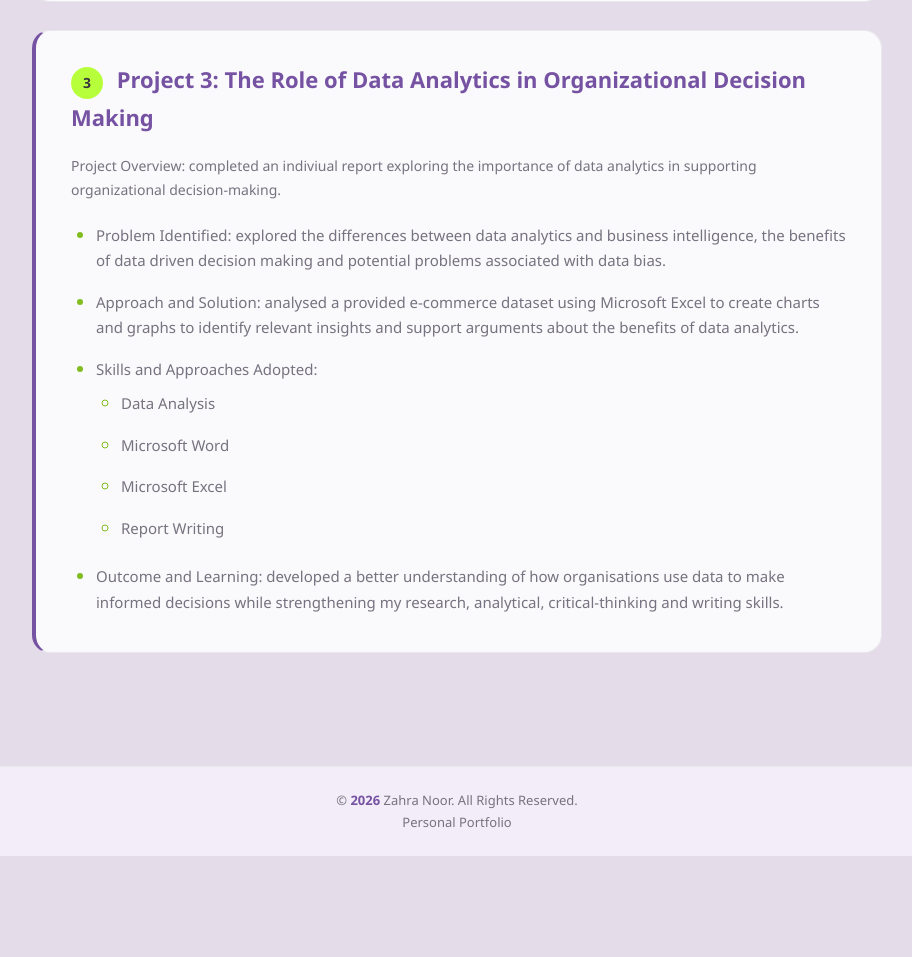
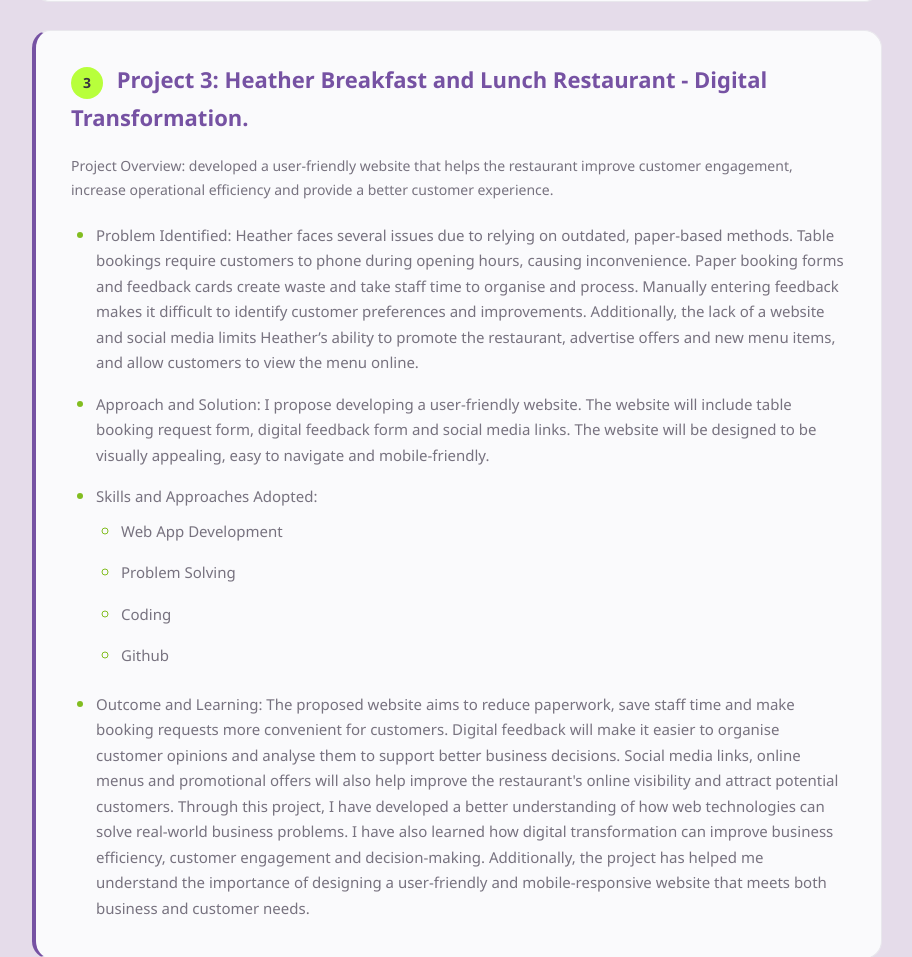
Before and after one commit to znoor300/web-app-development-assign., a plain HTML site: page business.html in a window 1280 px wide. Shown: the part 2135-3092 px from the top of the page, without its empty margins (183-1095 px from the left). Before the commit the page ends 2991 px from the top, so only its background shows below. Drawn offline with Linux system fonts and the light colour scheme.

Commit message:
Update business.html

```diff
--- a/business.html
+++ b/business.html
@@ -460,39 +460,51 @@
 
             <h2>
                 <span class="project-number">3</span>
-                Project 3: The Role of Data Analytics in Organizational Decision Making
+                Project 3: Heather Breakfast and Lunch Restaurant - Digital Transformation.
             </h2>
 
             <p>
-                Project Overview: completed an indiviual report exploring the importance of data analytics in supporting organizational
-                decision-making.
+                Project Overview: developed a user-friendly website that helps the restaurant improve customer engagement, increase
+                operational efficiency and provide a better customer experience.
             </p>
 
             <ul>
 
                 <li>
-                    Problem Identified: explored the differences between data analytics and business intelligence, the benefits
-                    of data driven decision making and potential problems associated with data bias.
+                    Problem Identified: Heather faces several issues due to relying on outdated, paper-based methods. Table bookings
+                    require customers to phone during opening hours, causing inconvenience. Paper booking forms and feedback cards
+                    create waste and take staff time to organise and process. Manually entering feedback makes it difficult to
+                    identify customer preferences and improvements. Additionally, the lack of a website and social media limits
+                    Heather’s ability to promote the restaurant, advertise offers and new menu items, and allow customers to view
+                    the menu online.
                 </li>
 
                 <li>
-                    Approach and Solution: analysed a provided e-commerce dataset using Microsoft Excel to create charts and
-                    graphs to identify relevant insights and support arguments about the benefits of data analytics.
+                    Approach and Solution: I propose developing a user-friendly website. The website will
+                    include table booking request form, digital feedback form and social media links. The website will be designed to be visually appealing,
+                    easy to navigate and mobile-friendly.
                 </li>
 
                 <li>
                     Skills and Approaches Adopted:
                     <ul>
-                        <li>Data Analysis</li>
-                        <li>Microsoft Word</li>
-                        <li>Microsoft Excel</li>
-                        <li>Report Writing</li>
+                        <li>Web App Development</li>
+                        <li>Problem Solving</li>
+                        <li>Coding</li>
+                        <li>Github</li>
                     </ul>
                 </li>
 
                 <li>
-                    Outcome and Learning: developed a better understanding of how organisations use data to make informed
-                    decisions while strengthening my research, analytical, critical-thinking and writing skills.
+                    Outcome and Learning: The proposed website aims to reduce paperwork, save staff time and make booking requests
+                    more convenient for customers. Digital feedback will make it easier to organise customer opinions and analyse
+                    them to support better business decisions. Social media links, online menus and promotional offers will also help
+                    improve the restaurant's online visibility and attract potential customers.
+
+Through this project, I have developed a better understanding of how web technologies can solve real-world business problems. I have
+also learned how digital transformation can improve business efficiency, customer engagement and decision-making. Additionally, the
+project has helped me understand the importance of designing a user-friendly and mobile-responsive website that meets both business
+and customer needs.
                 </li>
 
             </ul>
```
